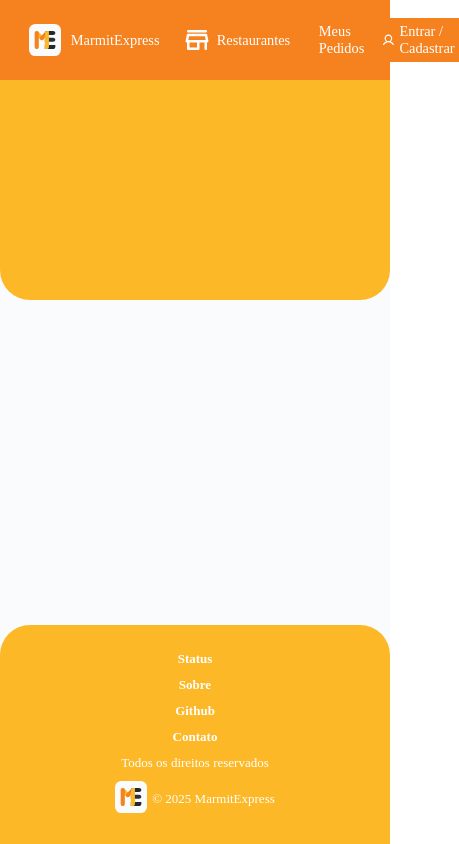
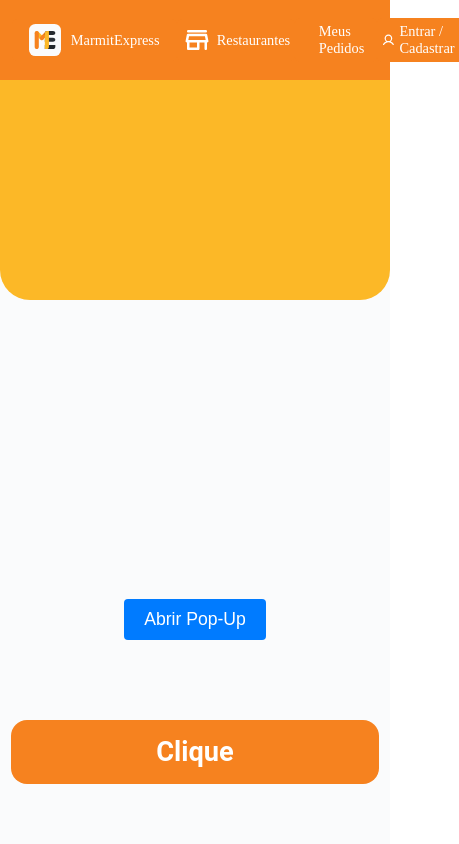
Before and after one commit to RobertoPSF/MarmitExpress, a React (Vite) app in the folder front/: page /blank in a window 390 px wide. Shown: the top 844 px of the page, 459 px wide, since content can reach past the window. Built offline with nearby package versions, Linux system fonts and the light colour scheme; some icons are missing; what google-fonts would draw is missing.

Commit message:
Create a popup get phone and create blankpage route:/blank

```diff
--- a/front/src/Routes.tsx
+++ b/front/src/Routes.tsx
@@ -7,6 +7,7 @@ import Sobre from "./pages/Sobre"
 import Status from "./pages/Status"
 import TopContainer from "./components/TopContainer"
 import Header from "./components/Header"
+import Blank from "./pages/BlankPage"
 
 export default function AppRoutes() {
 	return (
@@ -20,6 +21,7 @@ export default function AppRoutes() {
 				<Route path="/contato" element={<Contato />} />
 				<Route path="/sobre" element={<Sobre/>} />
 				<Route path="/status" element={<Status/>} />
+				<Route path="/blank" element={<Blank />} />
 			</Routes>
 		</BrowserRouter>
 	)
--- /dev/null
+++ b/front/src/components/GetPhone_PopUp/GetPhone_Input/index.tsx
@@ -0,0 +1,14 @@
+import { Container, Text, InputPhone, ButtonSubumit} from "./styles";
+
+
+export default function InputContainer() {
+  return (
+    <>
+      <Container>
+        <Text>Telefone</Text>
+        <InputPhone></InputPhone>
+        <ButtonSubumit>Enviar</ButtonSubumit>
+      </Container>
+    </>
+  )
+}
--- /dev/null
+++ b/front/src/components/GetPhone_PopUp/GetPhone_Input/styles.tsx
@@ -0,0 +1,41 @@
+import styled from 'styled-components';
+import {Button} from '../../OrangeButton/styles'
+
+export const Container = styled.div`
+  display: flex;
+  align-items: start;
+  flex-direction: column;
+  height: 5em;
+  width: auto;
+  margin-top: 1em;
+`;
+
+export const Text = styled.p`
+  font-size: 1rem;
+  color: #F6821F;
+  margin-left: 1em;
+`;
+
+export const InputPhone = styled.input`
+  border: 1.3px solid #F6821F;
+  border-radius: 10px;
+  padding: 0.7em;
+  width: 100%;
+
+  &::placeholder {
+    color: #F6821F;
+    content: "(81) ____-____";
+  }
+
+`;
+
+export const ButtonSubumit = styled(Button)`
+  height:100px;
+  width: 100%;
+  margin: 0;
+  margin-top: 0.8em;
+  border-radius: 10px;
+  font-size: 1rem;
+  padding: 0.5em;
+  background-color: #F6821F;
+  `;
--- /dev/null
+++ b/front/src/components/GetPhone_PopUp/index.tsx
@@ -0,0 +1,28 @@
+import React from 'react';
+import { PopUpContainer, PopUpContent, CloseButton, Title, SubTitle} from './styles';
+import InputContainer from "./GetPhone_Input"
+
+interface PopUpProps {
+  isOpen: boolean;
+  onClose: () => void;
+}
+
+const PopUp: React.FC<PopUpProps> = ({ isOpen, onClose }) => {
+  if (!isOpen) {
+    return null;
+  }
+
+  return (
+    <PopUpContainer onClick={onClose}>
+      <PopUpContent onClick={(e) => e.stopPropagation()}>
+
+        <CloseButton onClick={onClose}>×</CloseButton>
+        <Title>Informe o seu número de telefone</Title>
+        <SubTitle>É importante caso seja necessário o contato com você, cliente!</SubTitle>
+        <InputContainer />
+      </PopUpContent>
+    </PopUpContainer>
+  );
+};
+
+export default PopUp;
--- /dev/null
+++ b/front/src/components/GetPhone_PopUp/styles.tsx
@@ -0,0 +1,63 @@
+import styled from 'styled-components';
+
+export const PopUpContainer = styled.div`
+  position: fixed;
+  top: 0;
+  left: 0;
+  width: 100%;
+  height: 100%;
+  background-color: rgba(0, 0, 0, 0.5);
+  display: flex;
+  justify-content: center;
+  align-items: center;
+  z-index: 1000;
+`;
+
+export const PopUpContent = styled.div`
+  position: relative;
+  background-color: white;
+  padding: 3em;
+  border-radius: 8px;
+  box-shadow: 0 2px 4px rgba(0, 0, 0, 0.2);
+  min-width: 300px;
+  width: 35%;
+  text-align: center;
+  cursor: default;
+`;
+
+export const CloseButton = styled.button`
+  position: absolute;
+  top: 5px;
+  right: 5px;
+  background: none;
+  border: none;
+  font-size: 1.2em;
+  &:hover {
+    cursor: pointer;
+  }
+`;
+
+export const OpenButton = styled.button`
+  margin-top: 20px;
+  padding: 10px 20px;
+  background-color: #007bff;
+  color: white;
+  border: none;
+  border-radius: 4px;
+  cursor: pointer;
+  font-size: 1.1em;
+
+  &:hover {
+    background-color: #0056b3;
+  }
+`;
+
+export const Title = styled.h2`
+  font-size: 1.2em;
+  margin-bottom: 0.5em;
+`;
+
+export const SubTitle = styled.p`
+  font-size: 0.9em;
+  margin-bottom: 0.5em;
+`;
--- /dev/null
+++ b/front/src/pages/BlankPage/index.tsx
@@ -0,0 +1,18 @@
+import React, { useState } from 'react';
+import PopUp from '../../components/GetPhone_PopUp';
+import { OpenButton, BlankPageContainer } from './styles';
+import  Button  from '../../components/OrangeButton';
+
+const BlankPage: React.FC = () => {
+  const [isPopUpOpen, setIsPopUpOpen] = useState(false);
+
+  return (
+    <BlankPageContainer>
+      <OpenButton onClick={() => setIsPopUpOpen(true)}>Abrir Pop-Up</OpenButton>
+      <PopUp isOpen={isPopUpOpen} onClose={() => setIsPopUpOpen(false)} />
+      <Button>Clique</Button>
+    </BlankPageContainer>
+  );
+};
+
+export default BlankPage;
--- /dev/null
+++ b/front/src/pages/BlankPage/styles.tsx
@@ -0,0 +1,35 @@
+import styled from 'styled-components';
+
+export const Container = styled.div`
+  height: 200vh;
+  display: flex;
+  width: 100%;
+  flex-direction: column;
+  margin-top: 10px;
+  padding-left: 15vw;
+  justify-content: center;
+  align-items: center;
+`;
+
+export const OpenButton = styled.button`
+  margin-top: 20px;
+  padding: 10px 20px;
+  background-color: #007bff;
+  color: white;
+  border: none;
+  border-radius: 4px;
+  cursor: pointer;
+  font-size: 1.1em;
+
+  &:hover {
+    background-color: #0056b3;
+  }
+`;
+
+export const BlankPageContainer = styled.div`
+    display: flex;
+    justify-content: center;
+    align-items: center;
+    min-height: 100vh;
+    flex-direction: column;
+`;
```
